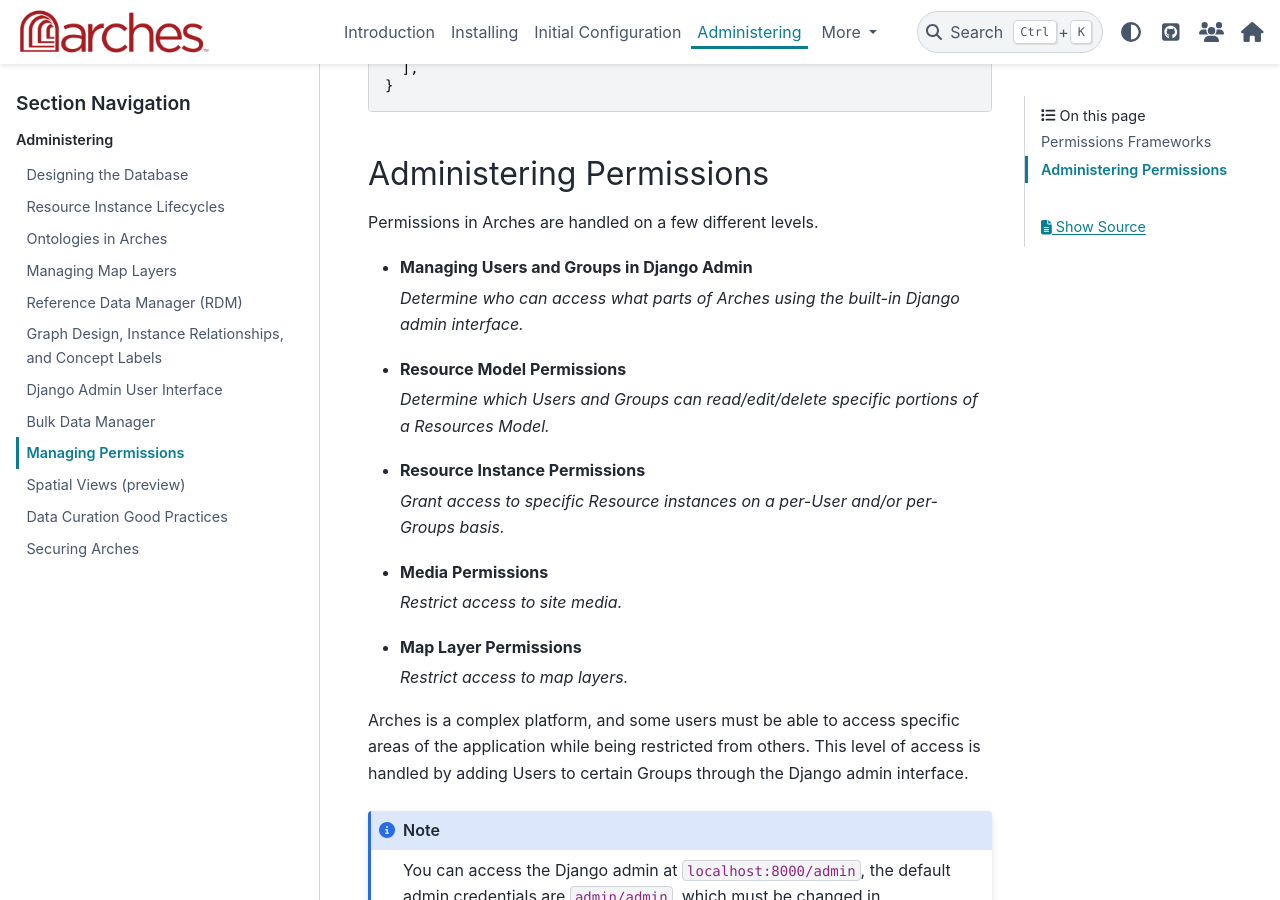
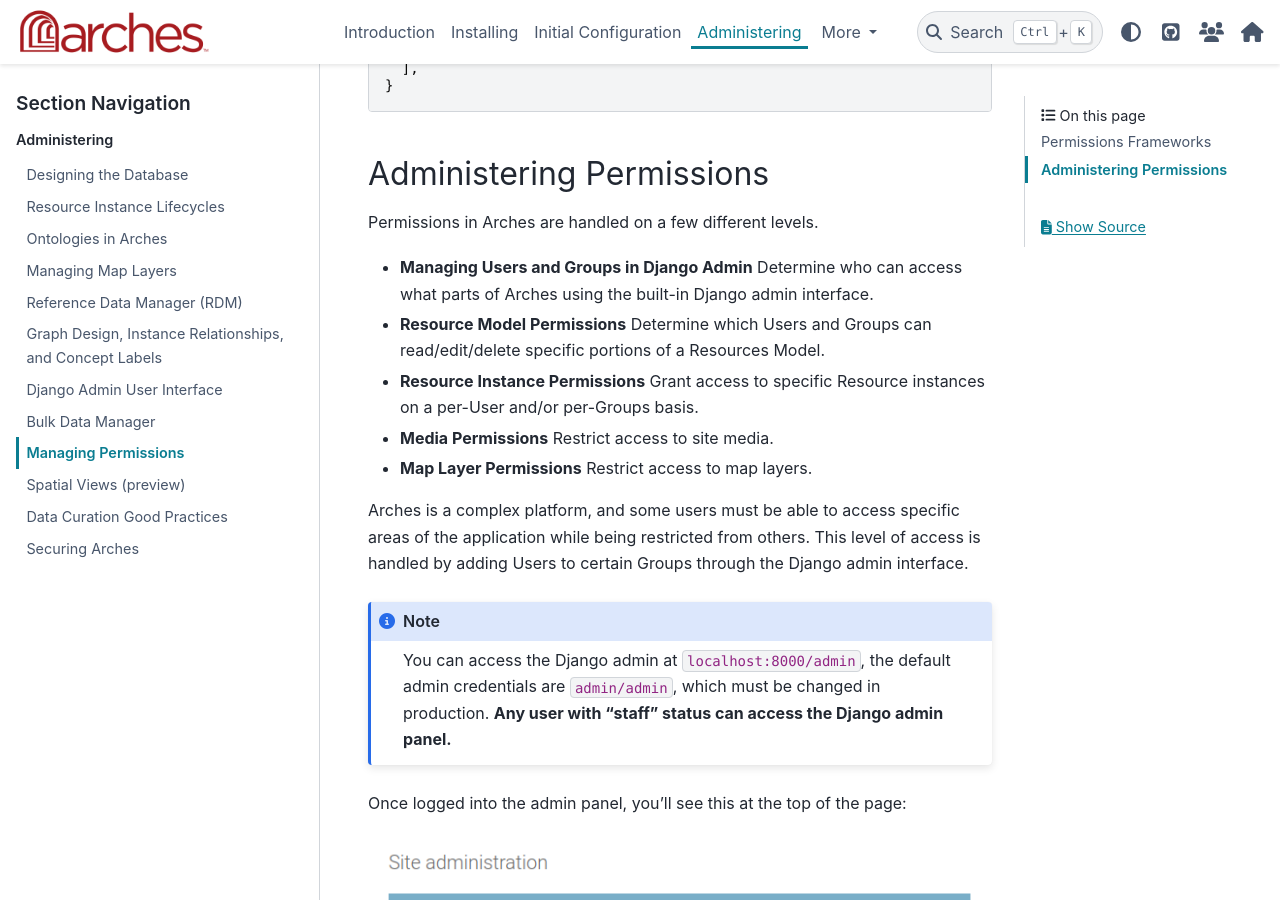
Before and after one commit to archesproject/arches-docs, a Sphinx documentation site: the page built from docs/administering/managing-permissions.rst, in a window 1280 px wide and 900 px high, scrolled down 2806 px. Built offline with Sphinx 7.4.7 and the PyData theme 0.15.4, drawn with Linux system fonts in a browser that asks for light colours.

```diff
--- a/docs/administering/managing-permissions.rst
+++ b/docs/administering/managing-permissions.rst
@@ -88,25 +88,15 @@ Administering Permissions
 
 Permissions in Arches are handled on a few different levels.
 
-* **Managing Users and Groups in Django Admin**
+* **Managing Users and Groups in Django Admin** Determine who can access what parts of Arches using the built-in Django admin interface.
 
-  *Determine who can access what parts of Arches using the built-in Django admin interface.*
+* **Resource Model Permissions** Determine which Users and Groups can read/edit/delete specific portions of a Resources Model.
 
-* **Resource Model Permissions**
+* **Resource Instance Permissions** Grant access to specific Resource instances on a per-User and/or per-Groups basis.
 
-  *Determine which Users and Groups can read/edit/delete specific portions of a Resources Model.*
+* **Media Permissions** Restrict access to site media.
 
-* **Resource Instance Permissions**
-
-  *Grant access to specific Resource instances on a per-User and/or per-Groups basis.*
-
-* **Media Permissions**
-
-  *Restrict access to site media.*
-
-* **Map Layer Permissions**
-
-  *Restrict access to map layers.*
+* **Map Layer Permissions** Restrict access to map layers.
 
 
 Managing Users and Groups in Django Admin
```
